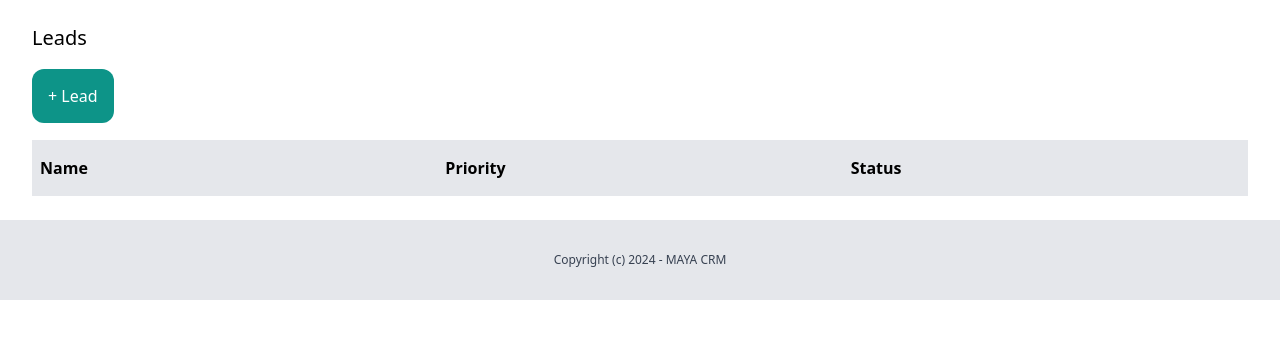
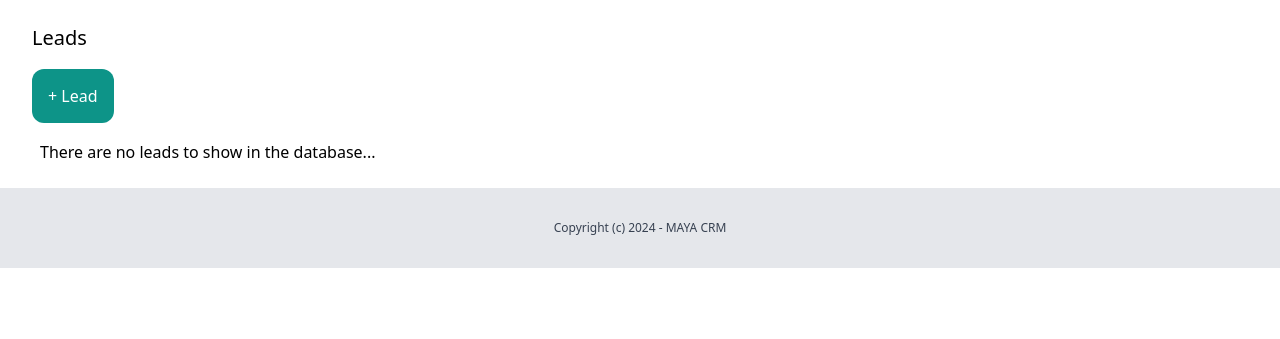
Before and after one commit to primalkarma/django_crm, a Django app: page /dashboard/leads/ in a window 1280 px wide. Shown: the part 104-443 px from the top of the page. Run offline with Django 5.2, Linux system fonts and the light colour scheme; the visitor is signed in with stand-in values (Sample User, id 1); data that the repository does not hold is empty; some libraries are stand-ins or nearby versions.

Commit message:
added minor touches to leads app

```diff
--- a/crm/lead/templates/lead/leads_list.html
+++ b/crm/lead/templates/lead/leads_list.html
@@ -8,7 +8,9 @@
 
         <a href="{% url 'add_lead' %}" class="mb-8 inline-bloc text-white py-4 px-4 bg-teal-600 rounded-xl">+ Lead</a>
 
+
             <div class="mt-8">
+                {% if leads %}
                 <div class="flex justify-between">
                     <p class="py-4 px-2 bg-gray-200 font-semibold w-full">Name</p>
                     <p class="py-4 px-2 bg-gray-200 font-semibold w-full">Priority</p>
@@ -23,6 +25,9 @@
                     <p class="py-4 px-2 w-full {% cycle '' 'bg-gray-100' %}">{{ lead.get_status_display }}</p>
                 </div>
             {% endfor %}
+            {% else %}
+                <p class="px-2">There are no leads to show in the database... </p>
+            {% endif %}
             </div>
     </div>
 
```
Lines whose indentation alone changed are shown as unchanged.
